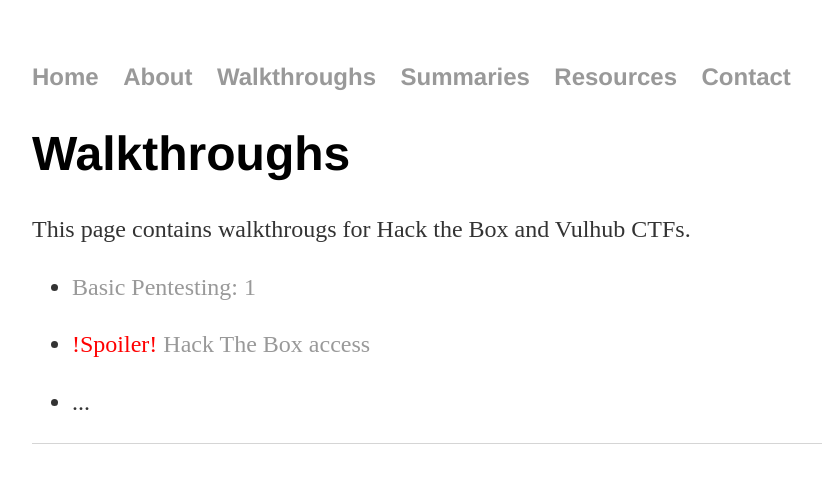
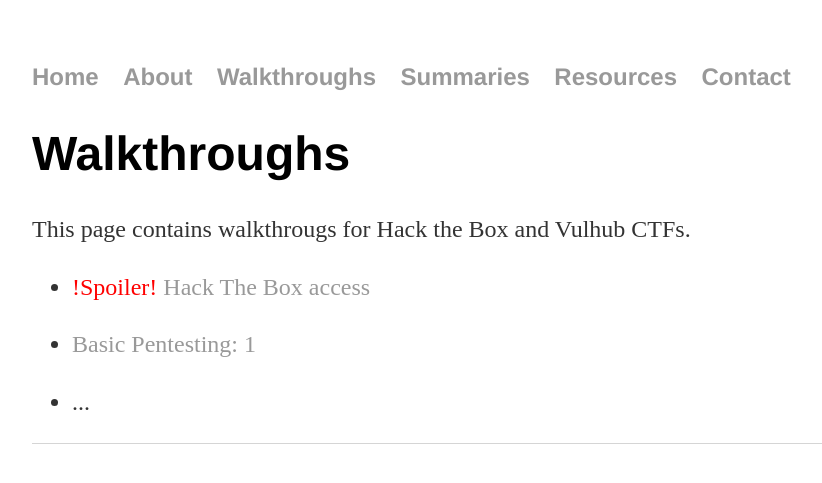
Before and after one commit to jsom1/jsom1.github.io, a Jekyll site: the page built from walkthroughs/index.html, in a window 1280 px wide. Shown: the top 483 px of the page, without its empty margins (160-982 px from the left). Built offline with Jekyll 4.4.1, drawn with Linux system fonts in a browser that asks for light colours.

Commit message:
Update index.html

```diff
--- a/walkthroughs/index.html
+++ b/walkthroughs/index.html
@@ -9,10 +9,10 @@ title: Walkthroughs
 		This page contains walkthrougs for Hack the Box and Vulhub CTFs.
 	</p>
 
-	<p><ul><li><a href="/_walkthroughs/basicpentest">Basic Pentesting: 1</a><br>
+	<p><ul><li><a href="/_walkthroughs/htbaccess"><span style="color:red;">!Spoiler!</span> Hack The Box access</a><br>
 		</li></p>
 
-	<p><li><a href="/_walkthroughs/htbaccess"><span style="color:red;">!Spoiler!</span> Hack The Box access</a><br>
+	<p><li><a href="/_walkthroughs/basicpentest">Basic Pentesting: 1</a><br>
 		</li></p>
 
 	<p><li>...
```
